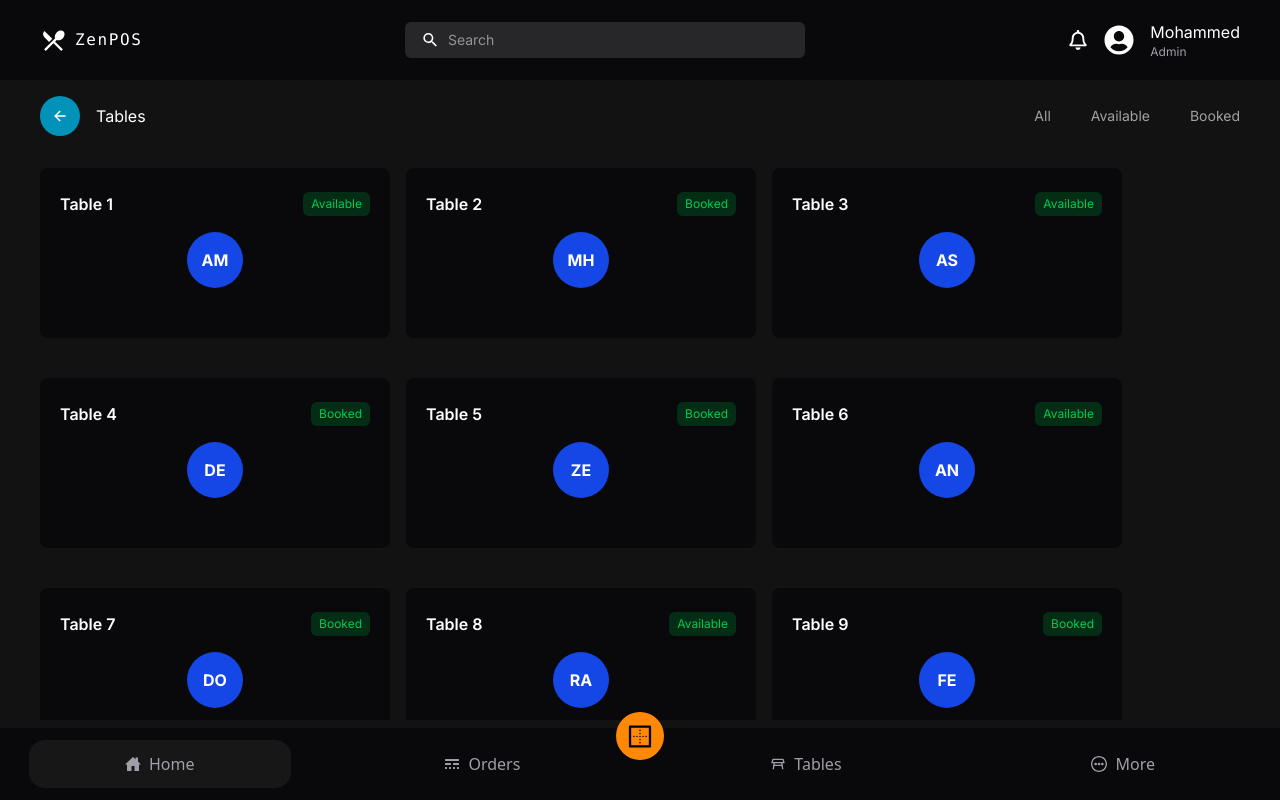
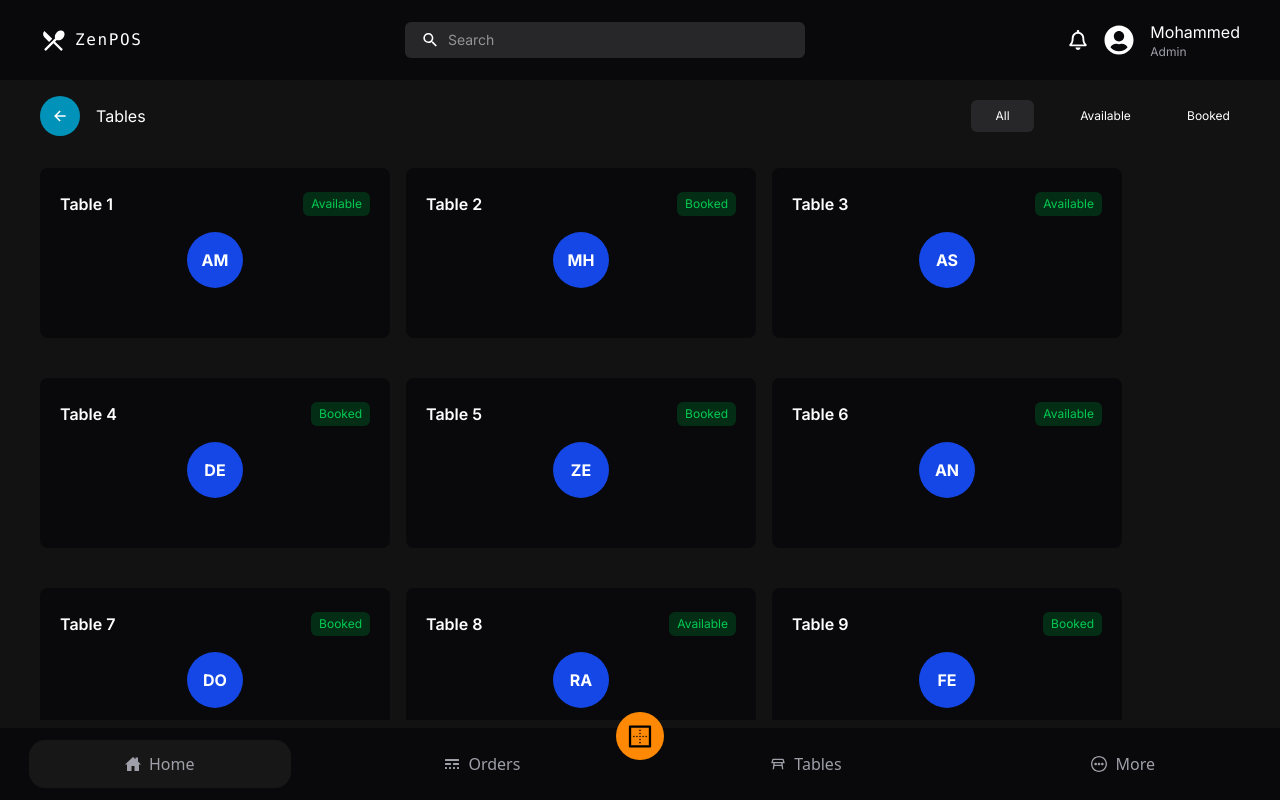
Before and after one commit to hanisx019/zen-pos, a React (Vite) app in the folder client/: page /table in a window 1280 px wide. Built offline with nearby package versions, Linux system fonts and the light colour scheme.

Commit message:
Add Filter

```diff
--- a/client/src/App.jsx
+++ b/client/src/App.jsx
@@ -1,6 +1,6 @@
 import { Routes , Route } from 'react-router-dom'
 
-import { HomePage, LoginPage, OrderPage , TablePage } from './pages/index.js'
+import { HomePage, LoginPage, OrderPage , TablePage , MenuPage } from './pages/index.js'
 import Layout from './layouts/Layout.jsx'
 
 
@@ -13,6 +13,7 @@ const App = () => {
           <Route path='order' element={<OrderPage/>}/>
           <Route path='table' element={<TablePage/>}/>
           <Route path='login' element={<LoginPage/>}/>
+          <Route path='menu' element={<MenuPage/>}/>
         </Route>
       </Routes>
     </>
--- a/client/src/components/Table/Tables.jsx
+++ b/client/src/components/Table/Tables.jsx
@@ -1,20 +1,30 @@
+import { useNavigate } from "react-router-dom";
 import { tableData } from "../../constants/tableData";
 
-const Tables = () => {
+
+const Tables = ({ tableStatus , setTableStatus }) => {
+
+  const navigate = useNavigate();
+
   return (
-    <div className="flex flex-wrap gap-4">
-      {tableData.map((table) => (
-        <div key={table.id} className="bg-[#09090B] w-[350px] h-[170px] mt-6 rounded-lg   py-4 flex flex-col cursor-pointer ">
-        <div className="flex justify-between  px-5 py-2">
+    <div  className="flex flex-wrap gap-4">
+      {tableData.filter(table=>{
+        if(tableStatus==='All') return table;
+        else if(tableStatus==='Available' && table.status==='Available') return table;
+        else if(tableStatus==='Booked' && table.status==='Booked') return table;
+      })
+      .map((table) => (
+        <div onClick={()=>{if(table.status==='Available') return navigate('/menu')}} key={table.id} className="bg-[#09090B] w-[350px] h-[170px] mt-6 rounded-lg   py-4 flex flex-col cursor-pointer ">
+          <div className="flex justify-between px-5 py-2">
             <p className="text-white font-semibold text-md">{table.name}</p>
             <div className="flex items-center gap-2 bg-green-950 text-green-500 py-1 px-2 justify-center rounded-md mb-2 text-xs">{table.status}</div>
-        </div>
+          </div>
 
-        <div className="flex justify-center">
+          <div className="flex justify-center">
             <div className="bg-blue-700 size-14 flex items-center justify-center font-bold  text-white rounded-full">
                 {table.initial}
             </div>
-        </div>
+          </div>
         </div>
       ))}
 
--- a/client/src/components/shared/CreateOrder.jsx
+++ b/client/src/components/shared/CreateOrder.jsx
@@ -1,9 +1,11 @@
 import { RxCross2 } from "react-icons/rx";
 import { useState } from "react";
+import { useNavigate } from "react-router-dom";
+
 
 const CreateOrder = ({form,setForm}) => {
 
-
+  const navigate = useNavigate();
   const [counter, setCounter] = useState(0);
   const [cname, setCname] = useState('');
   const [cphone, setCphone] = useState('');
@@ -24,6 +26,7 @@ const CreateOrder = ({form,setForm}) => {
     setCphone('');
     setCounter(0);
     setForm(false);
+    navigate('/table')
   }
 
 
--- a/client/src/constants/fooditems.js
+++ b/client/src/constants/fooditems.js
@@ -37,7 +37,7 @@ export const foodItems=[
     },
     {
         id:"07",
-        img:"https://images.unsplash.com/photo-1543352634-7f3b8d6f0b5b?w=600&auto=format&fit=crop&q=60&ixlib=rb-4.1.0&ixid=M3wxMjA3fDB8MHxzZWFyY2h8Mnx8c2Nob29rfGVufDB8fDB8fHw%3D",
+        img:"https://images.unsplash.com/photo-1565299624946-b28f40a0ae38?w=600&auto=format&fit=crop&q=60&ixlib=rb-4.1.0&ixid=M3wxMjA3fDB8MHxzZWFyY2h8M3x8cGFzdGF8ZW58MHx8MHx8MA%3D%3D",
         name:"Chook",
         orders:110
     },
--- /dev/null
+++ b/client/src/pages/MenuPage.jsx
@@ -0,0 +1,9 @@
+import React from 'react'
+
+const MenuPage = () => {
+  return (
+    <div>MenuPage</div>
+  )
+}
+
+export default MenuPage
--- a/client/src/pages/TablePage.jsx
+++ b/client/src/pages/TablePage.jsx
@@ -1,21 +1,26 @@
 import { IoArrowBackSharp } from "react-icons/io5";
 import Tables from "../components/Table/Tables";
+import { useState } from "react";
 
 const TablePage = () => {
+
+  const [tableStatus, setTableStatus] = useState('All')
+  console.log(tableStatus)
+
   return (
     <div className="bg-[#121212] p-4 px-10 h-[85vh]">
 
       <div className="flex items-center justify-between pb-2 ">
         <div className="flex items-center gap-4 text-white   "><button className="bg-cyan-600 size-10 px-3 rounded-full"><IoArrowBackSharp className="text-white"/></button>Tables</div>
-        <div className="flex gap-10 text-neutral-400 text-sm">
-          <p>All</p>
-          <p>Available</p>
-          <p>Booked</p>
+        <div className="flex gap-10 text-neutral-400 text-sm cursor-pointer select-none">
+          <p className={`${tableStatus==='All'?'bg-[#27272A]':''}  rounded-md text-white p-2 w-[63px] text-xs flex items-center justify-center text-center`} onClick={()=>setTableStatus('All')}>All</p>
+          <p className={`${tableStatus==='Available'?'bg-[#27272A]':''}  rounded-md text-white p-2 w-[63px] text-xs flex items-center justify-center text-center`} onClick={()=>setTableStatus('Available')}>Available</p>
+          <p className={`${tableStatus==='Booked'?'bg-[#27272A]':''}  rounded-md text-white p-2  w-[63px] text-xs flex items-center justify-center text-center`} onClick={()=>setTableStatus('Booked')}>Booked</p>
         </div>
       </div>
 
       <div className="flex flex-wrap gap-4 bg-[#121212]  overflow-y-scroll hide-scrollbar max-h-[72vh] pb-5">
-        <Tables/>
+        <Tables tableStatus={tableStatus} setTableStatus={setTableStatus}/>
       </div>
     </div>
   )
--- a/client/src/pages/index.js
+++ b/client/src/pages/index.js
@@ -2,3 +2,4 @@ export { default as HomePage } from './HomePage.jsx'
 export { default as LoginPage } from './LoginPage.jsx'
 export { default as OrderPage } from './OrderPage.jsx'
 export { default as TablePage } from './TablePage.jsx'
+export { default as MenuPage } from './MenuPage.jsx'
```
